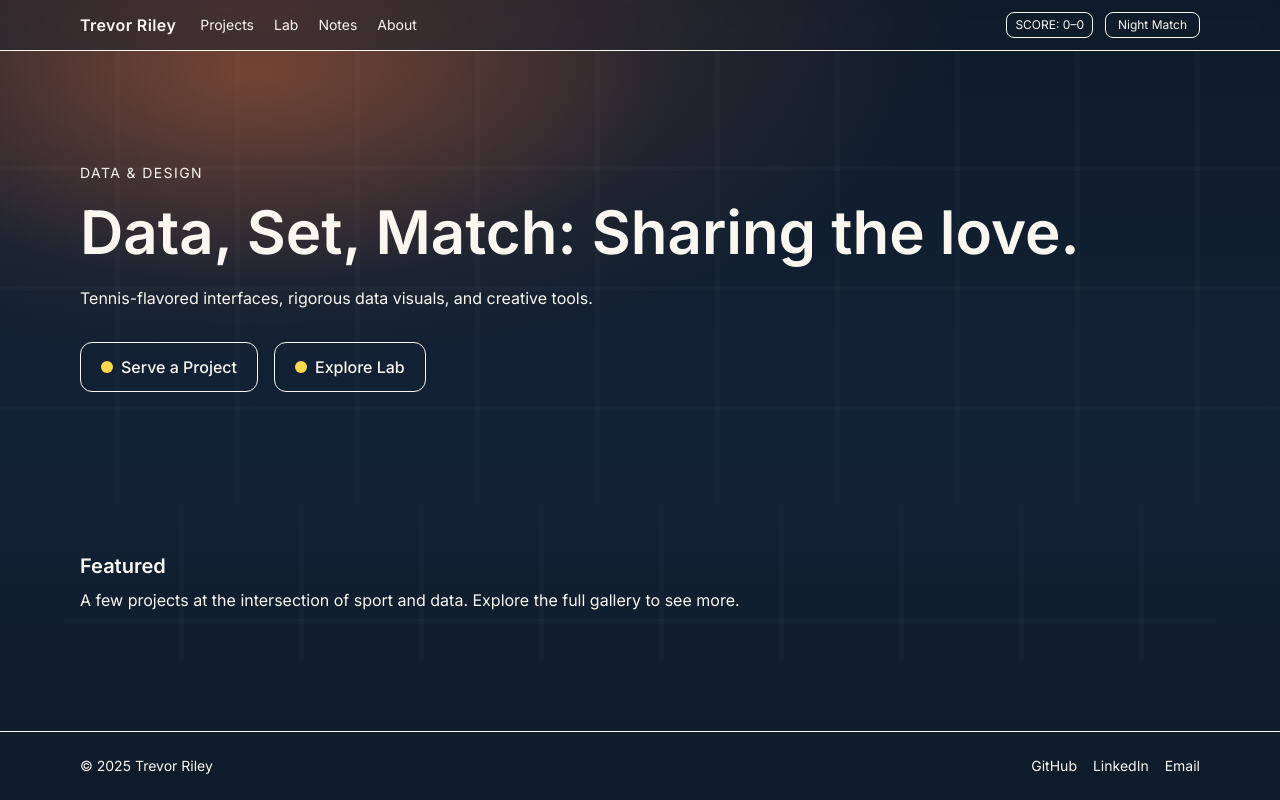
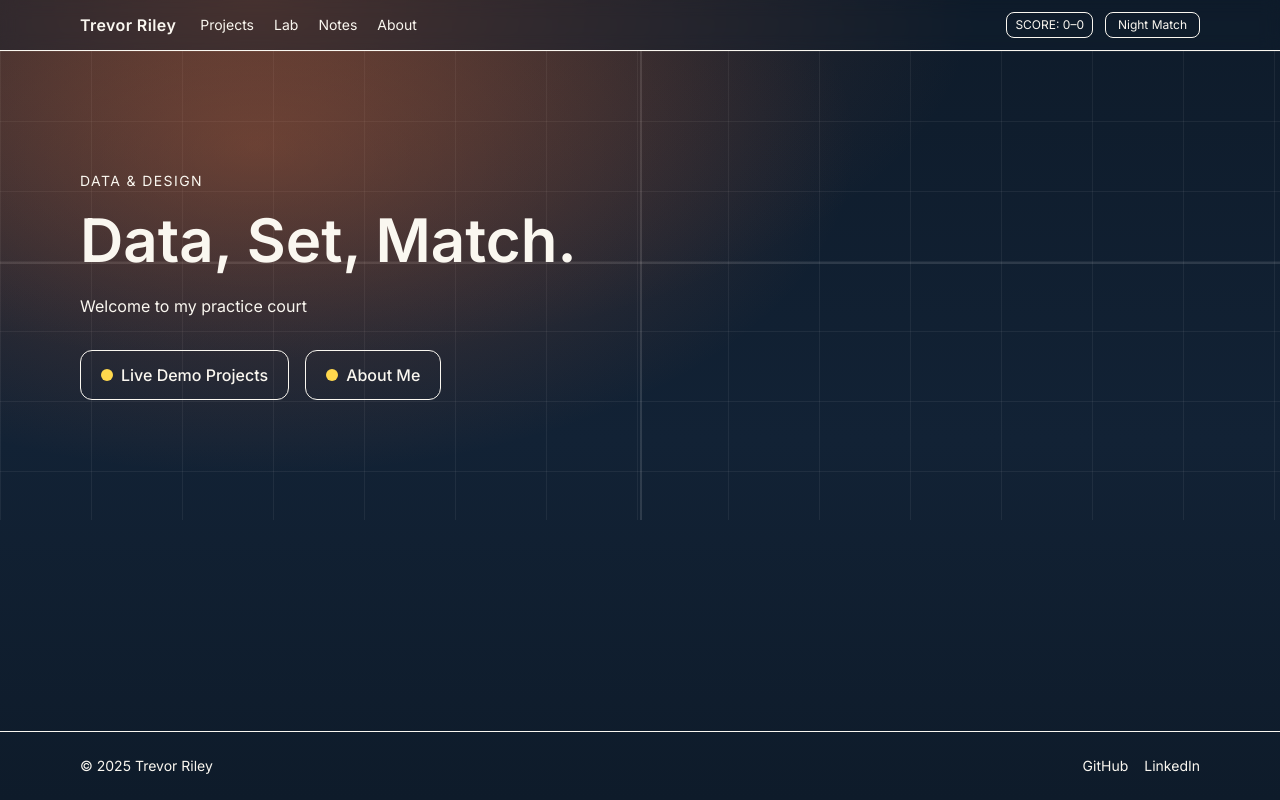
Before and after one commit to TNRiley/trevor-court, a React (Vite) app: page /projects in a window 1280 px wide. Built offline with nearby package versions, Linux system fonts and the light colour scheme.

Commit message:
small updates

```diff
--- a/src/components/FooterBaseline.tsx
+++ b/src/components/FooterBaseline.tsx
@@ -5,9 +5,8 @@ export default function FooterBaseline() {
         <div className="mx-auto max-w-6xl px-4 py-6 text-sm flex items-center justify-between">
           <span>© {year} Trevor Riley</span>
           <div className="flex items-center gap-4 text-sand/70">
-            <a href="https://github.com" target="_blank" rel="noreferrer" className="hover:text-ball">GitHub</a>
-            <a href="#" className="hover:text-ball">LinkedIn</a>
-            <a href="mailto:you@example.com" className="hover:text-ball">Email</a>
+            <a href="https://github.com/tnriley" target="_blank" rel="noreferrer" className="hover:text-ball">GitHub</a>
+            <a href="https://www.linkedin.com/in/trevor-riley-6b3ba532/" target="_blank" rel="noreferrer" className="hover:text-ball">LinkedIn</a>
           </div>
         </div>
       </footer>
--- a/src/components/HeroServe.tsx
+++ b/src/components/HeroServe.tsx
@@ -3,23 +3,23 @@ import { motion } from "framer-motion";
 
 export default function HeroServe() {
   return (
-    <section className="relative overflow-hidden py-20 md:py-28 court-grid">
+    <section className="relative overflow-hidden py-20 md:py-30 court-grid">
       {/* Clay glow */}
       <div
         aria-hidden
         className="absolute inset-0"
-        style={{ background: "radial-gradient(700px 350px at 20% 5%, rgba(216,108,61,0.35), transparent 60%)" }}
+        style={{ background: "radial-gradient(1000px 550px at 20% 20%, rgba(216,108,61,0.35), transparent 60%)" }}
       />
       <div className="relative mx-auto max-w-6xl px-4">
         <p className="uppercase tracking-widest text-sm text-sand/70">Data & Design</p>
         <h1 className="mt-3 text-5xl md:text-6xl font-semibold leading-tight">
-        Data, Set, Match: Sharing the love.        </h1>
+        Data, Set, Match.        </h1>
         <p className="mt-4 max-w-2xl text-sand/80">
-          Tennis-flavored interfaces, rigorous data visuals, and creative tools.
+          Welcome to my practice court
         </p>
         <div className="mt-8 flex flex-wrap gap-4">
-          <ServeButton to="/projects" label="Serve a Project" />
-          <ServeButton to="/lab" label="Explore Lab" secondary />
+          <ServeButton to="/projects" label="Live Demo Projects" />
+          <ServeButton to="/about" label="About Me" secondary />
         </div>
       </div>
     </section>
--- a/src/index.css
+++ b/src/index.css
@@ -25,19 +25,50 @@ body {
 }
 
 /* Court grid backdrop (lighter, larger cells) */
-.court-grid { position: relative; isolation: isolate; }
-.court-grid::before {
-  content: "";
-  position: absolute; inset: 0;
+.court-grid {
+  /* --- Variables for easy tweaking --- */
+  --line-color: rgba(255, 255, 255, 0.12); /* Main "T" line color */
+  --line-thickness: 2px;                  /* Main "T" line thickness */
+  --grid-color: rgba(255, 255, 255, 0.06); /* Fainter grid color */
+  --grid-spacing: 70px;                   /* Base spacing for the grid */
+
+  /* --- Background Stack --- */
+  /* The first image is ON TOP. */
   background-image:
-    linear-gradient(transparent 96%, var(--line) 96%),
-    linear-gradient(90deg, transparent 96%, var(--line) 96%);
-  background-size: 120px 120px, 120px 120px;
-  opacity: 0.20; pointer-events: none; z-index: -1;
+
+    /* 1. The "T" - Horizontal Service Line */
+    linear-gradient(
+      to bottom,
+      transparent 45%, /* Position line 45% from the top */
+      var(--line-color) 45%,
+      var(--line-color) calc(45% + var(--line-thickness)),
+      transparent calc(45% + var(--line-thickness))
+    ),
+
+    /* 2. The "T" - Vertical Center Line */
+    linear-gradient(
+      to right,
+      transparent 50%, /* Position line in the center */
+      var(--line-color) 50%,
+      var(--line-color) calc(50% + var(--line-thickness)),
+      transparent calc(50% + var(--line-thickness))
+    ),
+
+    /* 3. The Faint Grid - BEHIND */
+    linear-gradient(to right, var(--grid-color) 1px, transparent 1px),
+    linear-gradient(to bottom, var(--grid-color) 1px, transparent 1px);
+
+  /* --- Size & Repeat for each background --- */
+  background-size:
+    100% 100%,  /* "T" Horizontal line (covers full element) */
+    100% 100%,  /* "T" Vertical line (covers full element) */
+    /* Rectangular grid (wider than it is tall) */
+    calc(var(--grid-spacing) * 1.3) var(--grid-spacing),
+    calc(var(--grid-spacing) * 1.3) var(--grid-spacing);
+
+  background-repeat:
+    no-repeat, /* Don't repeat the "T" lines */
+    no-repeat,
+    repeat,    /* Repeat the faint grid */
+    repeat;
 }
-
-/* Focus ring */
-:where(button, a, input, select, textarea):focus-visible {
-  outline: 2px solid var(--ball);
-  outline-offset: 2px;
-}
--- a/src/routes/Home.tsx
+++ b/src/routes/Home.tsx
@@ -4,12 +4,6 @@ export default function Home() {
   return (
     <>
       <HeroServe />
-      <section className="mx-auto max-w-6xl px-4 py-12 court-grid">
-        <h2 className="text-xl font-semibold">Featured</h2>
-        <p className="mt-2 text-sand/80 max-w-2xl">
-          A few projects at the intersection of sport and data. Explore the full gallery to see more.
-        </p>
-      </section>
     </>
   );
 }
```
